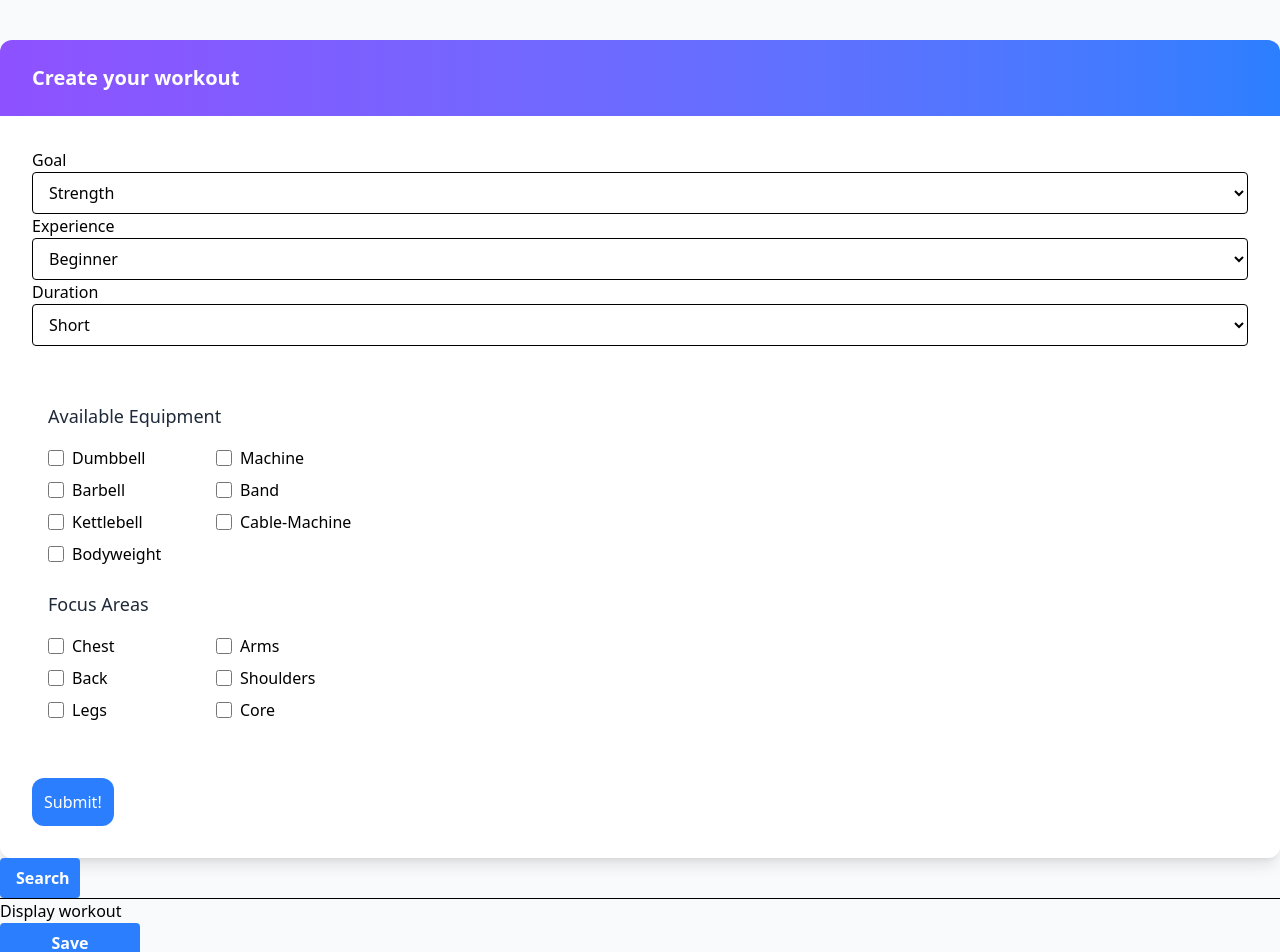
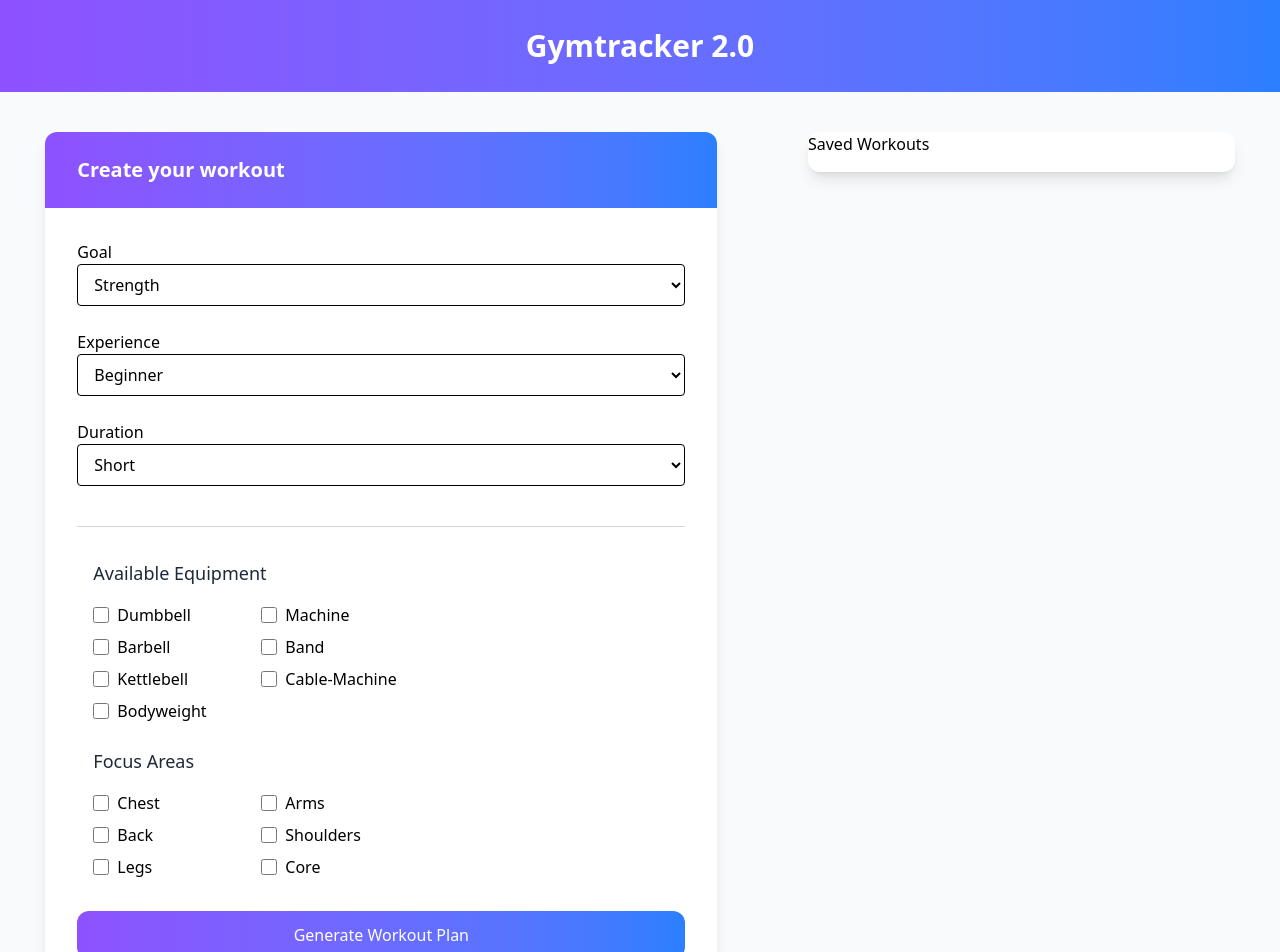
Before and after one commit to Gefors/Flerplattforms-projekt, a React (Vite) app: page / in a window 1280 px wide. Shown: the top 952 px of the page. Built offline with nearby package versions, Linux system fonts and the light colour scheme.

Commit message:
Created SavedWorkouts.tsx, Adjuste layout of page for large devices
Created and added SavedWorkouts component

```diff
--- a/src/App.tsx
+++ b/src/App.tsx
@@ -1,6 +1,7 @@
 import { useState, useEffect } from "react";
 import Button from "./components/Button";
 import WorkoutForm from "./components/WorkoutForm";
+import SavedWorkouts from "./components/SavedWorkouts";
 import { Toaster } from "react-hot-toast";
 
 function App() {
@@ -15,26 +16,24 @@ function App() {
 
   return (
     <div className="bg-gray-50">
-    <Toaster position="top-right" />
-    <div className="container mx-auto ">
-      <div className=" flex flex-col">
-        <WorkoutForm />
-        <Button
-          className="bg-blue-500 hover:bg-blue-700 text-white font-bold py-2 px-4 rounded w-20"
-          onClick={() => console.log("Clicked")}
-        >
-          Search
-        </Button>
-        <hr />
-        <p>Display workout</p>
-        <Button
-          className="bg-blue-500 hover:bg-blue-700 text-white font-bold py-2 px-4 rounded w-35 "
-          onClick={() => setShowAlert(true)}
-        >
-          Save workout
-        </Button>
+      <Toaster position="top-right" />
+      {/* Header */}
+      <div className="w-full py-7 bg-gradient-to-r from-violet-500 to-blue-500">
+        <h1 className="text-center text-3xl text-white font-bold">
+          Gymtracker 2.0
+        </h1>
       </div>
-    </div>
+
+      {/* content */}
+      <div className="container mx-auto flex flex-col lg:flex-row">
+        <div className="lg:w-2/3 max-w-2xl mx-auto  ">
+          <WorkoutForm />
+        </div>
+
+        <div className="lg:w-1/3 mx-auto ">
+          <SavedWorkouts />
+        </div>
+      </div>
     </div>
   );
 }
--- /dev/null
+++ b/src/components/SavedWorkouts.tsx
@@ -0,0 +1,20 @@
+import React from "react";
+import toast from "react-hot-toast";
+
+
+
+const SavedWorkouts: React.FC = () => {
+    return (
+        <div className="bg-white rounded-xl overflow-hidden w-full mt-10 shadow-lg">
+            <div className="flex item-center justify-between mb-4">
+                <h2 className="">Saved Workouts</h2>
+                <div >
+
+                </div>
+
+            </div>
+        </div>
+    );
+};
+
+export default SavedWorkouts;
--- a/src/components/WorkoutForm.tsx
+++ b/src/components/WorkoutForm.tsx
@@ -90,7 +90,7 @@ const WorkoutForm: React.FC = () => {
       </div>
       <form action="" className="mx-auto bg-white  overflow-hidden w-full p-8">
         {/* Goal */}
-        <div>
+        <div className="mb-6">
           <label className="block font-medium">Goal</label>
           <select
             name="goal"
@@ -106,7 +106,7 @@ const WorkoutForm: React.FC = () => {
         </div>
 
         {/*Experience  */}
-        <div>
+        <div className="mb-6">
           <label className="">Experience</label>
           <select
             name="experience"
@@ -122,7 +122,7 @@ const WorkoutForm: React.FC = () => {
         </div>
 
         {/*Duration */}
-        <div>
+        <div className="mb-10">
           <label className="">Duration</label>
           <select
             name="duration"
@@ -137,13 +137,19 @@ const WorkoutForm: React.FC = () => {
           </select>
         </div>
 
-        <div className="justify-between gap-16 my-10 p-4  rounded-lg w-84 ">
+        <hr className=" border-t border-gray-300" />
+
+        <div className="justify-between gap-16 my-4 p-4  rounded-lg w-84 ">
           {/* Equipment */}
           <div className="mb-6">
-            <h3 className="text-lg font-medium text-gray-800 mb-4">Available Equipment</h3>
+            <h3 className="text-lg font-medium text-gray-800 mb-4">
+              Available Equipment
+            </h3>
             <div className="grid grid-cols-2 gap-x-8">
               <div className="space-y-2">
-                {equipmentGroupOptions.slice(0, Math.ceil(equipmentGroupOptions.length / 2)).map((equipment) => (
+                {equipmentGroupOptions
+                  .slice(0, Math.ceil(equipmentGroupOptions.length / 2))
+                  .map((equipment) => (
                     <div key={equipment} className="flex items-center">
                       <input
                         type="checkbox"
@@ -160,7 +166,9 @@ const WorkoutForm: React.FC = () => {
               </div>
 
               <div className="space-y-2">
-                {equipmentGroupOptions.slice(Math.ceil(equipmentGroupOptions.length / 2)).map((equipment) => (
+                {equipmentGroupOptions
+                  .slice(Math.ceil(equipmentGroupOptions.length / 2))
+                  .map((equipment) => (
                     <div key={equipment} className="flex items-center">
                       <input
                         type="checkbox"
@@ -180,10 +188,38 @@ const WorkoutForm: React.FC = () => {
 
           {/*Muscle Groups  */}
           <div>
-            <h3 className="text-lg font-medium text-gray-800 mb-4">Focus Areas</h3>
+            <h3 className="text-lg font-medium text-gray-800 mb-4">
+              Focus Areas
+            </h3>
             <div className="grid grid-cols-2 gap-x-8">
               <div className="space-y-2">
-                {muscleGroupOptions.slice(0, Math.ceil(muscleGroupOptions.length / 2)).map((muscle) => (
+                {muscleGroupOptions
+                  .slice(0, Math.ceil(muscleGroupOptions.length / 2))
+                  .map((muscle) => (
+                    <div key={muscle} className="flex items-center">
+                      <input
+                        type="checkbox"
+                        id={`muscle-${muscle}`}
+                        name="muscleGroup"
+                        value={muscle}
+                        checked={form.muscleGroup.includes(muscle)}
+                        onChange={handleMuscleGroupChange}
+                        className="h-4 w-4 text-indigo-600 border-indigo-500 rounded "
+                      />
+                      <label
+                        htmlFor={`muscle-${muscle}`}
+                        className="ml-2 capitalize"
+                      >
+                        {muscle}
+                      </label>
+                    </div>
+                  ))}
+              </div>
+
+              <div className="space-y-2">
+                {muscleGroupOptions
+                  .slice(Math.ceil(muscleGroupOptions.length / 2))
+                  .map((muscle) => (
                     <div key={muscle} className="flex items-center">
                       <input
                         type="checkbox"
@@ -194,24 +230,12 @@ const WorkoutForm: React.FC = () => {
                         onChange={handleMuscleGroupChange}
                         className="h-4 w-4 text-indigo-600 border-indigo-500 rounded focus:ring-indigo-500"
                       />
-                    <label htmlFor={`muscle-${muscle}`} className="ml-2 capitalize">{muscle}</label>
-                  </div>
-                ))}
-              </div>
-
-              <div className="space-y-2">
-                {muscleGroupOptions.slice(Math.ceil(muscleGroupOptions.length / 2)).map((muscle) => (
-                  <div key={muscle} className="flex items-center">
-                    <input
-                      type="checkbox"
-                      id={`muscle-${muscle}`}
-                      name="muscleGroup"
-                      value={muscle}
-                      checked={form.muscleGroup.includes(muscle)}
-                      onChange={handleMuscleGroupChange}
-                      className="h-4 w-4 text-indigo-600 border-indigo-500 rounded focus:ring-indigo-500"
-                    />
-                    <label htmlFor={`muscle-${muscle}`} className="ml-2 capitalize">{muscle}</label>
+                      <label
+                        htmlFor={`muscle-${muscle}`}
+                        className="ml-2 capitalize"
+                      >
+                        {muscle}
+                      </label>
                     </div>
                   ))}
               </div>
@@ -221,10 +245,10 @@ const WorkoutForm: React.FC = () => {
 
         <div>
           <button
-            className="p-3 bg-blue-500 hover:cursor-pointer rounded-xl text-white"
+            className="bg-gradient-to-r from-violet-500 to-blue-500 p-3 hover:cursor-pointer rounded-xl text-white w-full"
             onClick={submitForm}
           >
-            Submit!
+            Generate Workout Plan
           </button>
         </div>
       </form>
```
Lines whose indentation alone changed are shown as unchanged.
